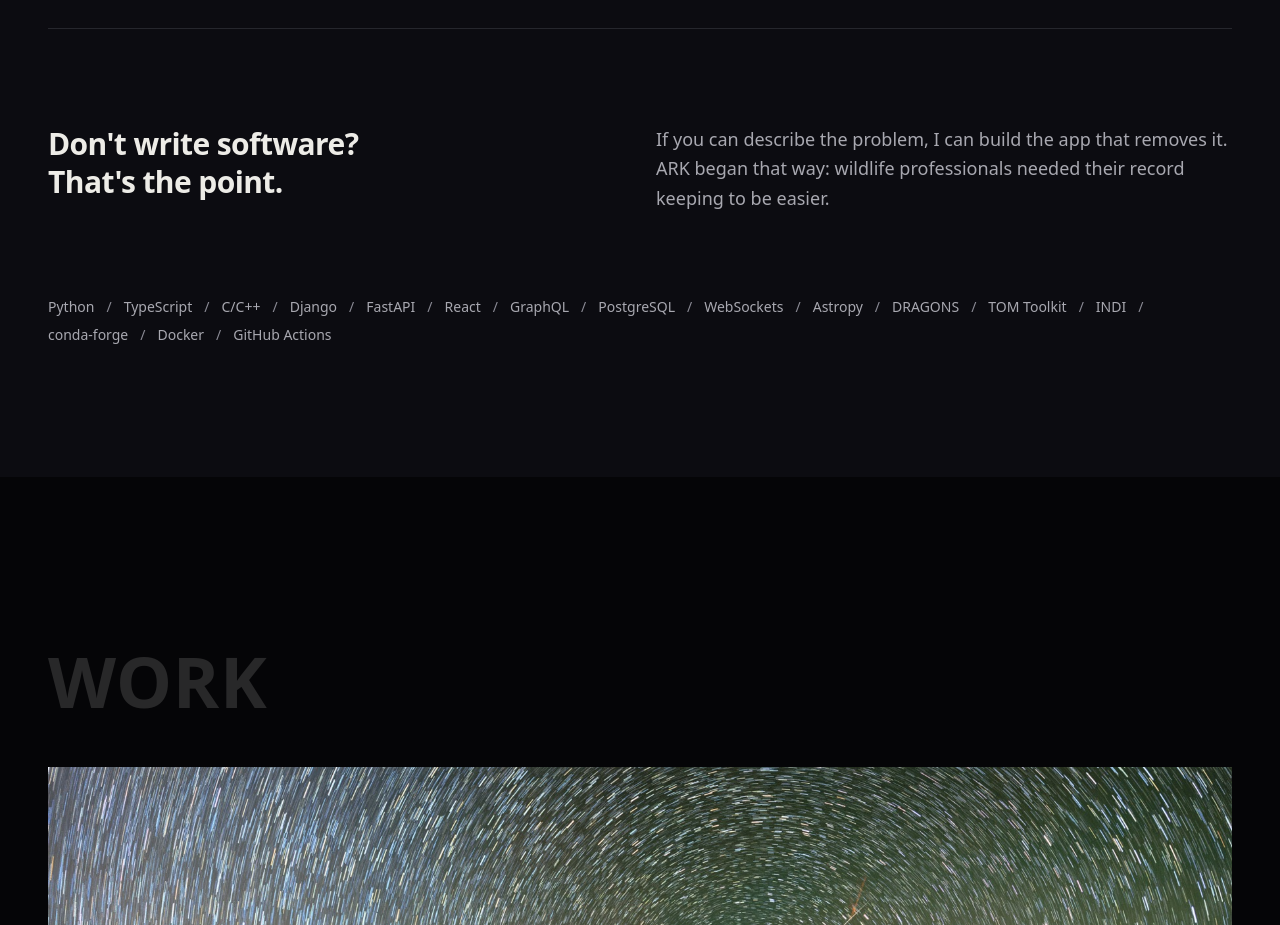
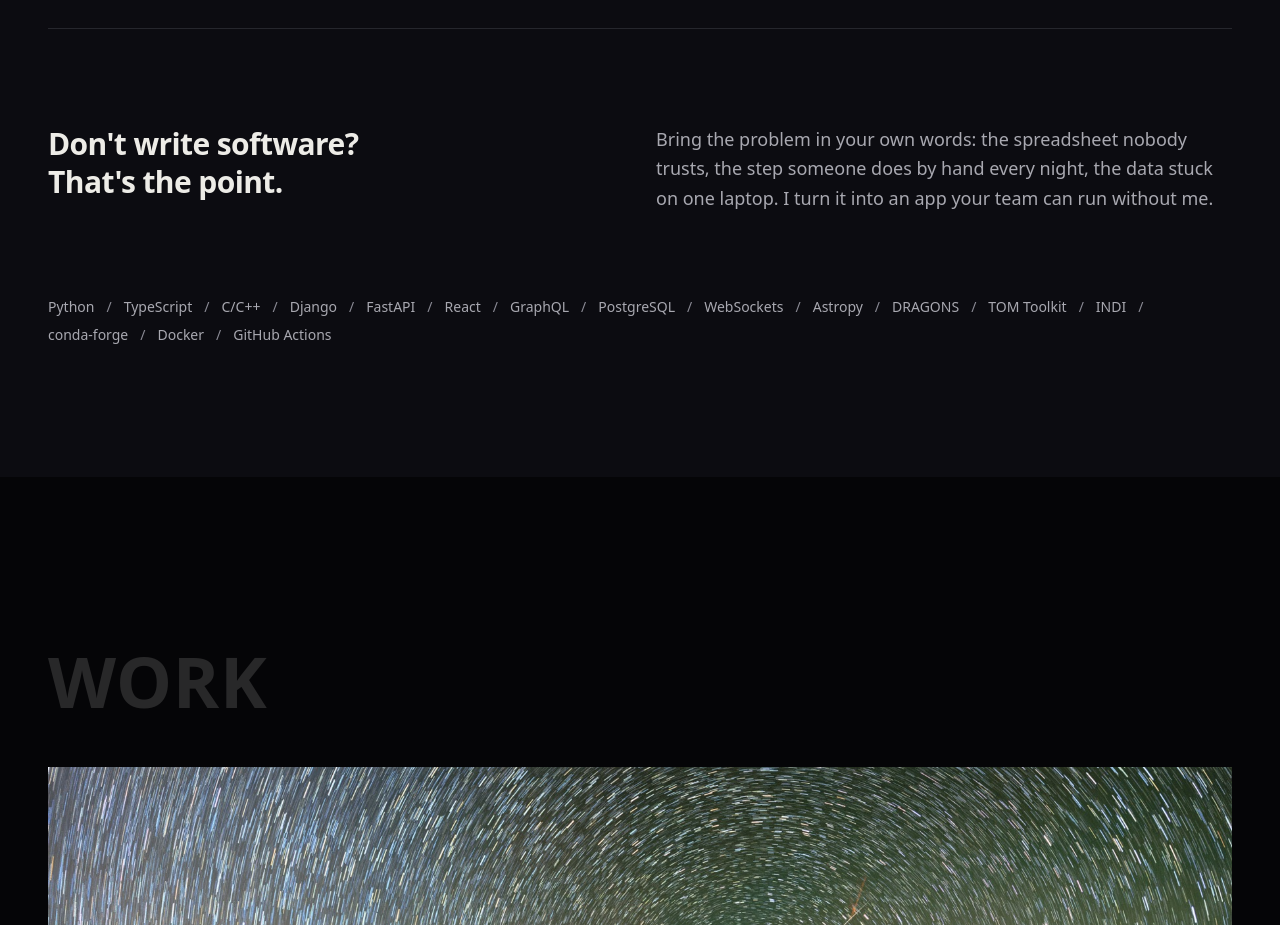
Before and after one commit to sidereal-software/sidereal-software.github.io, a React (Vite) app: page / in a window 1280 px wide. Shown: the part 1840-2765 px from the top of the page. Built offline with nearby package versions, Linux system fonts and the light colour scheme; a web font is replaced by a local one.

Commit message:
feat(site): drop the ARK aside for a plain promise to non-coders

```diff
--- a/src/components/sections/services.tsx
+++ b/src/components/sections/services.tsx
@@ -77,9 +77,9 @@ export function Services() {
             Don't write software? That's the point.
           </h3>
           <p className="text-muted-foreground max-w-[60ch] text-lg leading-relaxed text-pretty lg:col-span-6 lg:col-start-7">
-            If you can describe the problem, I can build the app that removes it. ARK
-            began that way: wildlife professionals needed their record keeping to be
-            easier.
+            Bring the problem in your own words: the spreadsheet nobody trusts, the step
+            someone does by hand every night, the data stuck on one laptop. I turn it into
+            an app your team can run without me.
           </p>
         </div>
 
--- a/src/components/sections/working-together.tsx
+++ b/src/components/sections/working-together.tsx
@@ -33,7 +33,7 @@ const faqs = [
   {
     question: 'What kinds of projects are a good fit?',
     answer:
-      'Observatory control systems, data-processing pipelines, and scientific web platforms are what I build most, but any science with a software problem is a good fit: ARK exists because wildlife professionals needed better record keeping. I take on new builds and modernizations of systems you already run.',
+      'Observatory control systems, data-processing pipelines, and scientific web platforms are what I build most, but any science with a software problem is a good fit, including teams who do not write software themselves. I take on new builds and modernizations of systems you already run.',
   },
   {
     question: 'Where are you based, and do you work remotely?',
```
Also changed, not shown: 1 other file (tests, documents, lock files or other folders).
